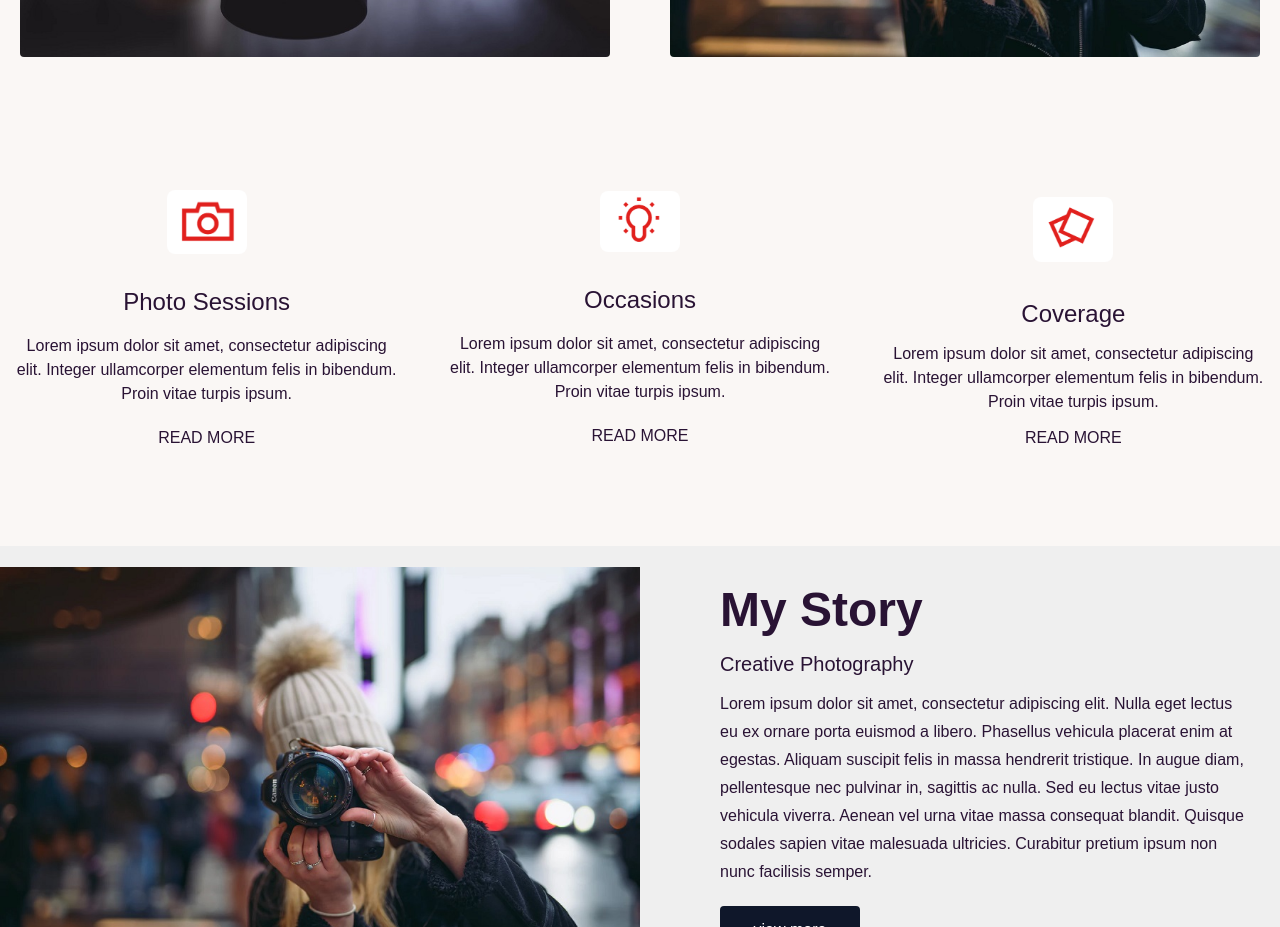
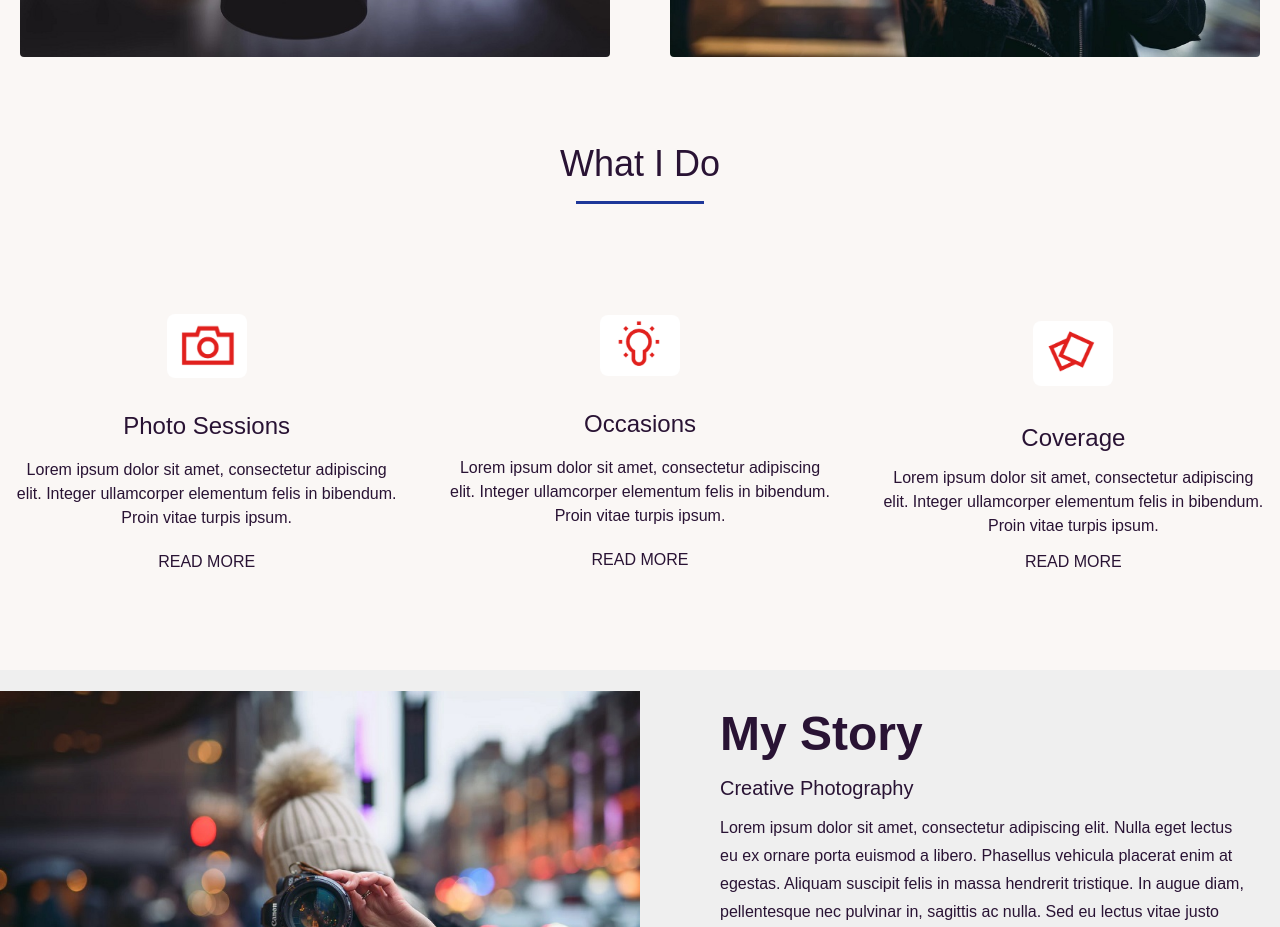
Before and after one commit to rakib53/astute-photography, a React (Create React App) app: page / in a window 1280 px wide. Shown: the part 1680-2607 px from the top of the page. Built offline with nearby package versions, Linux system fonts and the light colour scheme; no server answers.

Commit message:
added caption for all component

```diff
--- a/src/pages/Home.js
+++ b/src/pages/Home.js
@@ -68,6 +68,7 @@ const Home = () => {
 
       <section>
         <div className="container">
+          <h2 className="servicesTitle">What I Do</h2>
           <div className="grid md:grid-cols-3 gap-5 my-20">
             <div className="flex flex-col justify-center items-center  p-4 rounded-lg">
               <img src={cam} alt="" className="camImg rounded-lg my-4" />
```
